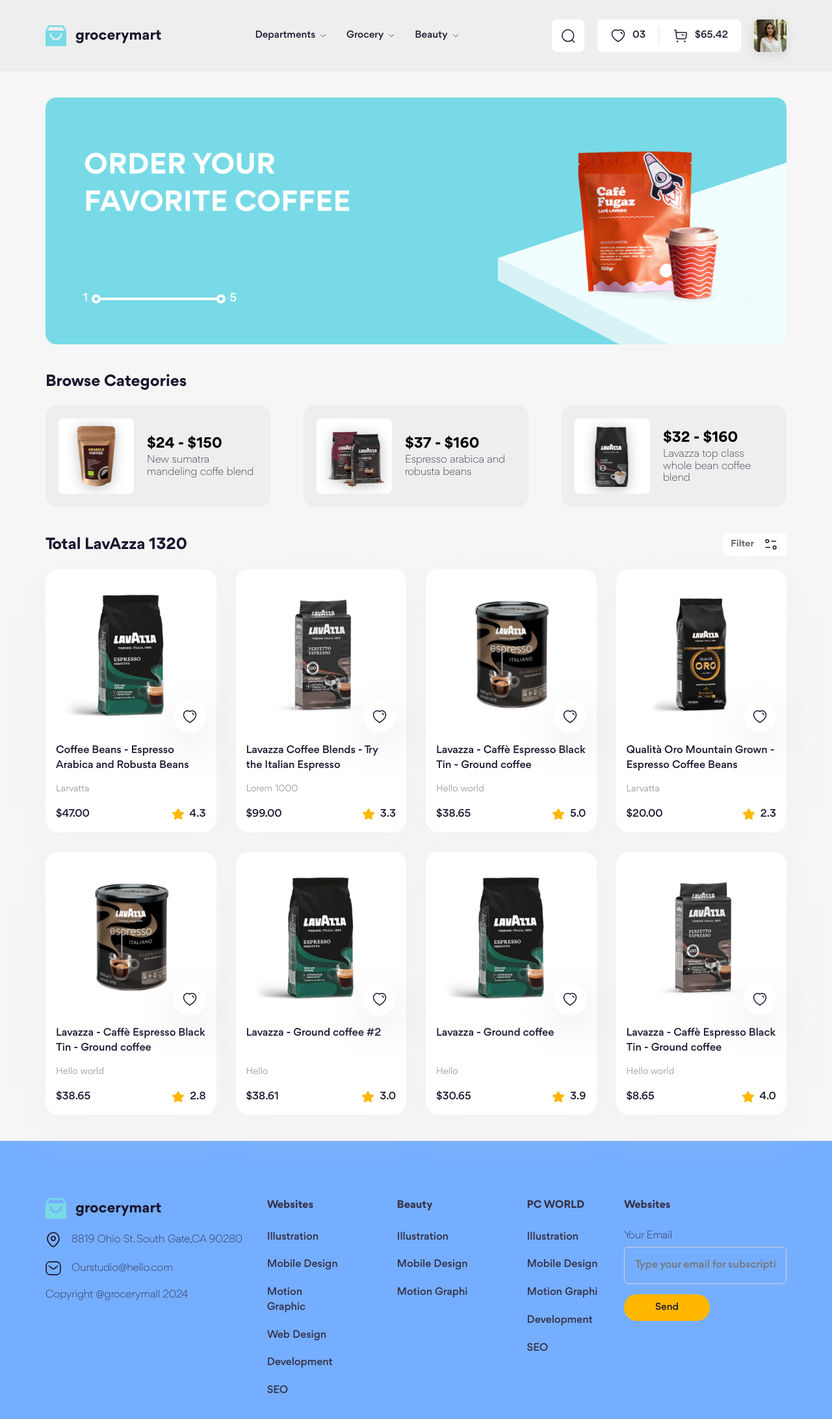
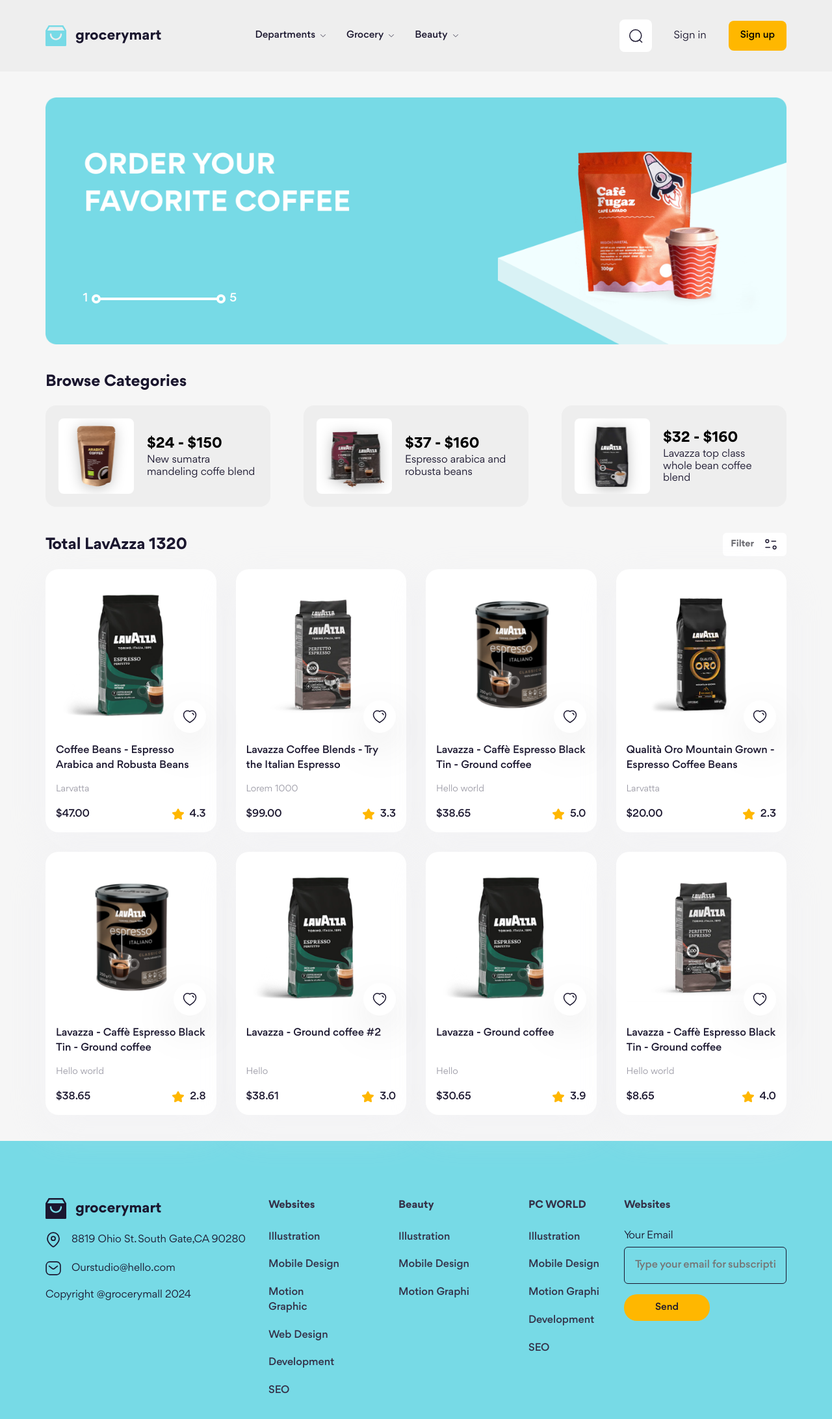
Before and after one commit to shinsouhitoshi1203/grocery-store, a website: page index.html in a window 1280 px wide. Shown: the whole page at 65% size. Drawn offline with Linux system fonts and the light colour scheme.

Commit message:
Signin and signup for header bar

```diff
--- a/assets/components/footer.html
+++ b/assets/components/footer.html
@@ -2,7 +2,7 @@
     <div class="row">
         <div class="footer__wrapper">
             <div class="footer__company-info">
-                <a href="./index.html" class="brand"></a>
+                <a href="./index.html" class="brand brand-like-text"></a>
                 <div class="footer__meta">
                     <img src="./icons/location.svg" class="webpage__icon" alt="">
                     <p>8819 Ohio St. South Gate,CA 90280</p>
--- a/assets/components/header.html
+++ b/assets/components/header.html
@@ -912,12 +912,13 @@
             </div>
         </section>
         <div class="header__dashboard">
-            <div class="header__button-container d-flex d-sm-none">
+            <div class="header__dashboard-item header__button-container d-flex d-sm-none">
                 <button class="header__button header__search" onclick="var o=document.querySelector('html').getAttribute('theme'); document.querySelector('html').setAttribute('theme',o=='light'?'dark':'light')">
                     <img src="./icons/search.svg" class="webpage__icon" alt="Search items">
                 </button>
             </div>
-            <div class="header__button-container header__button-container--long d-flex d-sm-none">
+            <!-- <div class="ddd">
+                <div class="header__dashboard-item header__button-container header__button-container--long d-flex d-sm-none">
                     <button class="header__button header__fav">
                         <img src="./icons/heart.svg" class="webpage__icon" alt="Favourite items">
                         <span class="d-inline d-md-none">03</span>
@@ -928,9 +929,16 @@
                         <span class="d-inline d-md-none">$65.42</span>
                     </button>
                 </div>
-            <a href="#!" class="header__user-avatar">
+            </div> -->
+            <!-- <a href="#!" class="header__dashboard-item header__user-avatar">
                 <img src="./users/img/0000.png" alt="Vanessa Kinnegral">
-            </a>
+            </a> -->
+            <!-- <button class="header__dashboard-item button button__type-2 header__sign-in d-block d-sm-none">
+                Sign in
+            </button>
+            <button class="header__dashboard-item button button__type-1 header__sign-up d-block d-sm-none">
+                Sign up
+            </button> -->
         </div>
     </div>
 </div>
--- /dev/null
+++ b/assets/components/not-signed-in.html
@@ -0,0 +1,6 @@
+<button class="header__dashboard-item button button__type-2 header__sign-in d-block d-sm-none">
+    Sign in
+</button>
+<button class="header__dashboard-item button button__type-1 header__sign-up d-block d-sm-none">
+    Sign up
+</button>
--- a/assets/scripts/component.js
+++ b/assets/scripts/component.js
@@ -3,7 +3,7 @@
 
 // Load components
 async function loadElements(list) {
-    var arr = [], inner=[];
+    var arr = [], handler=[];
     async function getData(t,s) {
         var httpResult = await fetch(s);
         var rawResult = await httpResult.text();
@@ -13,12 +13,14 @@
     list.forEach((obj)=>{
         var t = obj.target;
         var s = obj.src;
+        var app = obj.append;
         arr.push (
             new Promise (
                 function(resolve) {
                     fetch(s).then((h)=>h.text()).then((r)=>{
                         resolve({
                             target: t,
+                            append: app,
                             html: r,
                         });
                     })
@@ -27,14 +29,24 @@
         )
 
     });
-    function dataHandler(target,raw) {
+    function dataHandler(target,raw,append) {
         var o = document.querySelectorAll(target);
         localStorage.setItem(target, raw);
-        o.forEach( (e)=>{if (!e.innerHTML) e.innerHTML = raw;} )
+        o.forEach( (e)=>{
+            if (true) {
+                // console.log(raw)
+                // console.log(append)
+                if (append) {
+                    e.innerHTML += raw;
+                } else {
+                    e.innerHTML = raw;
+                }
+            }
+        } )
     }
     Promise.all(arr).then((a)=>{
         a.forEach(o=>{
-            dataHandler(o.target, o.html)
+            dataHandler(o.target, o.html, o.append)
         })
     })
 }
--- a/assets/scripts/index.js
+++ b/assets/scripts/index.js
@@ -1,19 +1,46 @@
 var li = [
     {
         target : "header",
+        append : false,
         src : "./assets/components/header.html"
     },
     {
         target : "footer",
+        append : false,
         src : "./assets/components/footer.html"
     },
     {
         target : ".brand",
+        append : false,
         src : "./assets/components/brand.html"
-    }
+    },
+    // The following list is for objects that are supposed to be included later
+    {
+        target : ".brand",
+        append : false,
+        src : "./assets/components/brand.html"
+    },
+
 
 ];
 document.addEventListener("DOMContentLoaded", () => {
+    if (true) {
+        li = [
+            ...li, {
+                target : ".header__dashboard",
+                append : true,
+                src : "./assets/components/not-signed-in.html"
+            }
+        ]
+    } else {
+        li = [
+            ...li, {
+                target : ".header__dashboard",
+                append : true,
+                src : "./assets/components/signed-in.html"
+            }
+        ]
+    }
     loadElements(li);
     loadGroup("product","","");
     addEventGroup(document.querySelectorAll(".product__filter-button-wrapper"), "click", (o)=>{var a = `.${o.target.parentNode.getAttribute("data-from")}`;document.querySelector(a).classList.toggle("filter--show")})
--- a/assets/scss/base/_template.scss
+++ b/assets/scss/base/_template.scss
@@ -11,7 +11,7 @@
 
 
 html {font-size: 62.5%;}
-body {font: {family: 'Gordita'; weight: 300; size: 1.6rem}; color: var(--txt-caption); background: var(--body-bg);}
+body {font: {family: 'Gordita'; weight: 400; size: 1.6rem}; color: var(--txt-caption); background: var(--body-bg);}
 ::-webkit-scrollbar {background: rgba(0,0,0,0); width: 14px;}
 ::-webkit-scrollbar-thumb {background: var(--scrollbar); width: 6px; background-clip: padding-box; border: 4px solid #00000000; border-radius: 100px;}
 h1, h2, h3 {
--- a/assets/scss/components/_brand.scss
+++ b/assets/scss/components/_brand.scss
@@ -1,5 +1,8 @@
 @use "./../abstracts/mixin" as a;
 .brand {
+    &-like-text &__icon {
+        filter: var(--icon-caption)
+    }
     @include a.flex-center(flex-start, 14px);
     transition: transform .3s;
     &__icon {
--- a/assets/scss/components/_form-button.scss
+++ b/assets/scss/components/_form-button.scss
@@ -6,6 +6,10 @@
         background: #FFB700; color: #1A162E; transition: background .3s;
         &:hover {background: #ffc226}
     }
+    &__type-2 {
+        color: var(--text-caption); transition: color .3s;
+        &:hover {color: #77DAE6}
+    }
     &__type-3 {
         @extend %bdrs; @extend %md-14;@include a.padding(6px, 12px); background: var(--button-type-3-bg); color: var(--button-type-3-color); transition: background .3s, color .3s;
         &:hover {color: var(--button-type-3-color-selected);}
--- a/assets/scss/components/_form-textbox.scss
+++ b/assets/scss/components/_form-textbox.scss
@@ -1,6 +1,6 @@
 @use "./../abstracts" as a;
 .txtbox {
-    border-radius: 6px; color: var(--txt-caption); border: 1px solid #d2d1d6;
+    border-radius: 6px; color: var(--txt-caption); border: 1px solid currentColor;
     &__type-1 { //search
         @extend %md-14;
         @include a.padding(10px, 16px); background: inherit;
--- a/assets/scss/layout/_header.scss
+++ b/assets/scss/layout/_header.scss
@@ -39,7 +39,7 @@
     &__dashboard {
         @include a.flex-center($g: 20px);
         border-radius: 8px;
-        & > * {border-radius: inherit;}
+        &-item {border-radius: inherit;}
     }
     &__user-avatar {
         @include a.square-icon(50px);
@@ -51,10 +51,7 @@
         transition: filter .3s;
         @include a.flex-center($g: 10px);
         img {@include a.square-icon(24px)}
-        span {
-            @extend %md-15;
-
-        }
+        span {@extend %md-15}
         &:hover {
             filter: brightness(0.7);
         }
@@ -69,7 +66,10 @@
     }
     &__search {padding: 0; @include a.square-icon(100%, $center: true)}
     &__button-separate {width: 2px; height: 30px; background: var(--seperator);}
-
+    &__sign {
+        &-up {padding: 12px 18px;color: initial;}
+        &-in {padding-left: 14px;padding-right: 14px;}
+    }
 }
 
 .navbar {
--- a/assets/scss/themes/_light.scss
+++ b/assets/scss/themes/_light.scss
@@ -53,7 +53,7 @@
     --button-type-3-color-selected: var(--txt-caption);
 
     // footers
-    --footer-bg: #76AEFF;
+    --footer-bg: #77DAE6;
     --footer-title: #343047;
     --footer-text: #343047;
     @include a.responsive(sm) {
```
Also changed, not shown: assets/components/signed-in.html (added, +15 -0 lines), assets/css/main.css, 1 other file. Lines whose indentation alone changed are shown as unchanged.
